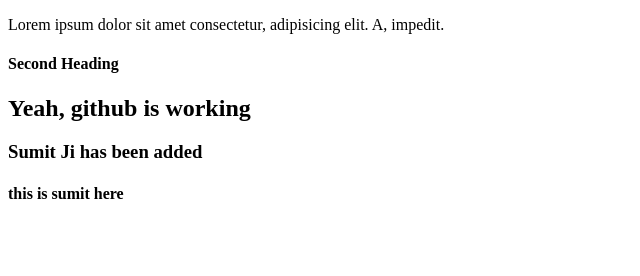
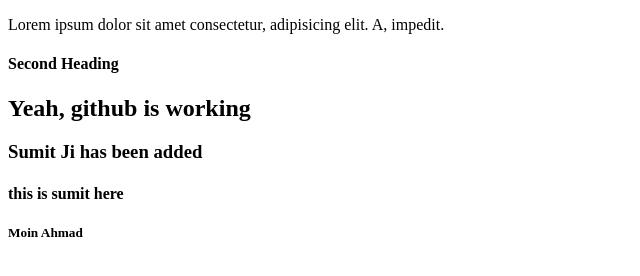
Before and after one commit to moinahmad25/destiny-website, a plain HTML site: page index.html in a window 1280 px wide. Shown: the full height of the page, 0-640 px from the left. Drawn offline with Linux system fonts and the light colour scheme.

Commit message:
h5 added

```diff
--- a/index.html
+++ b/index.html
@@ -11,5 +11,6 @@
     <h2>Yeah, github is working</h2>
     <h3>Sumit Ji has been added</h3>
     <h4>this is sumit here</h4>
+    <h5>Moin Ahmad</h5>
 </body>
 </html>
```
